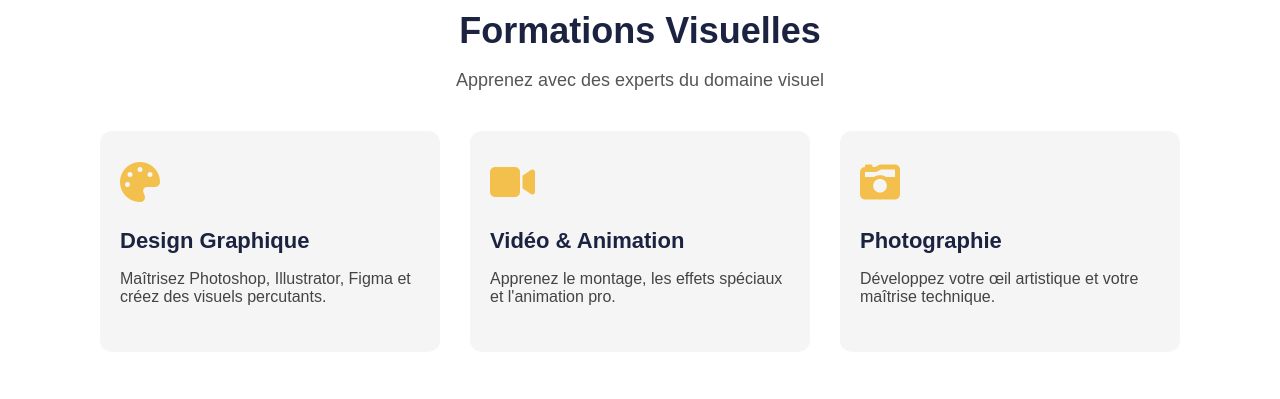
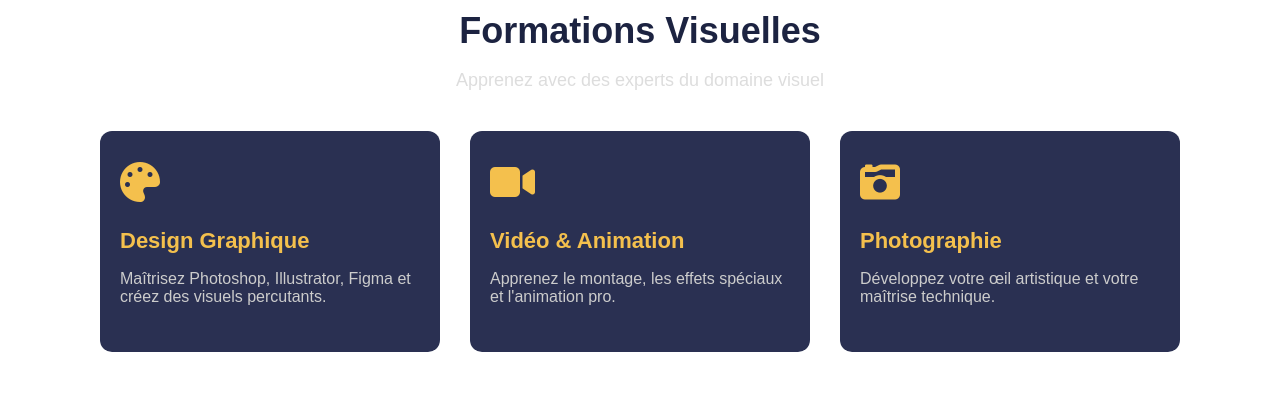
Before and after one commit to Daniel-Kashala/Iconic, a plain HTML site: page Kah.html in a window 1280 px wide. Shown: the part 3715-4114 px from the top of the page. Drawn offline with Linux system fonts and the light colour scheme; a web font is replaced by a local one.

Commit message:
Update Kah.html

```diff
--- a/Kah.html
+++ b/Kah.html
@@ -626,7 +626,7 @@
 <section class="formation-section">
   <style>
     .formation-section {
-      background-color: #ffffff;
+      background-color: #ffffff; /* Fond blanc */
       padding: 60px 20px;
       font-family: 'Poppins', sans-serif;
       color: #1C2341;
@@ -641,7 +641,7 @@
 
     .formation-section .section-subtitle {
       font-size: 18px;
-      color: #555;
+      color: #ddd;
       margin-bottom: 40px;
     }
 
@@ -653,7 +653,7 @@
     }
 
     .formation-section .card {
-      background-color: #f5f5f5;
+      background-color: #2a3052;
       border-radius: 12px;
       padding: 30px 20px;
       width: 300px;
@@ -672,14 +672,14 @@
     }
 
     .formation-section .card h3 {
-      color: #1C2341;
+      color: #F4C04D;
       font-size: 22px;
       margin-bottom: 10px;
     }
 
     .formation-section .card p {
       font-size: 16px;
-      color: #444;
+      color: #ccc;
     }
 
     .formation-section .cta-button {
```
